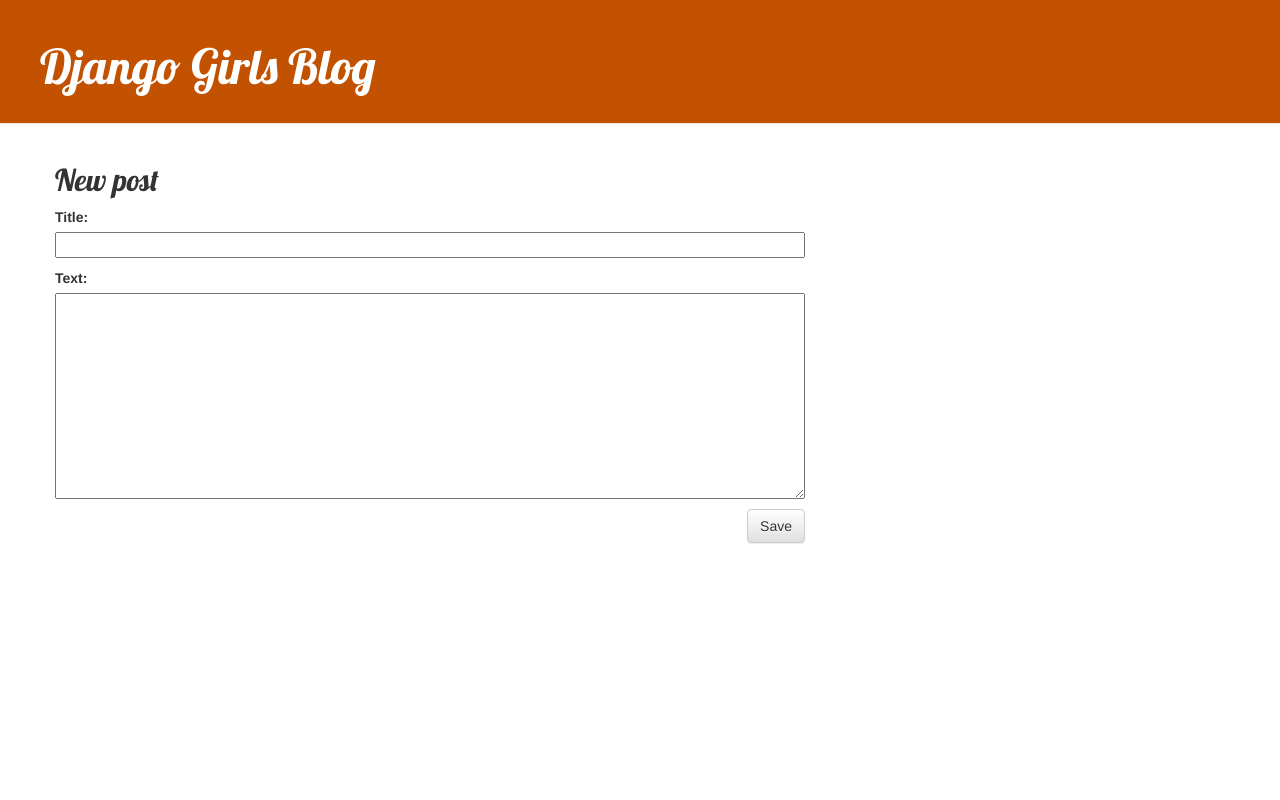
After one commit to Ocnaibill/my-first-blog, a Django app: page /post/new/ in a window 1280 px wide. The commit adds this page. Run offline with Django 3.2, Linux system fonts and the light colour scheme; some libraries are stand-ins or nearby versions.

Commit message:
Update post_list.html

```diff
--- a/blog/apps.py
+++ b/blog/apps.py
@@ -2,5 +2,4 @@ from django.apps import AppConfig
 
 
 class BlogConfig(AppConfig):
-    default_auto_field = 'django.db.models.BigAutoField'
     name = 'blog'
--- /dev/null
+++ b/blog/forms.py
@@ -0,0 +1,9 @@
+from django import forms
+from .models import Post
+
+
+class PostForm(forms.ModelForm):
+
+    class Meta:
+        model = Post
+        fields = ('title', 'text',)
--- a/blog/models.py
+++ b/blog/models.py
@@ -2,16 +2,16 @@ from django.conf import settings
 from django.db import models
 from django.utils import timezone
 
+
 class Post(models.Model):
     author = models.ForeignKey(settings.AUTH_USER_MODEL, on_delete=models.CASCADE)
     title = models.CharField(max_length=200)
-    text = models.TimeField()
+    text = models.TextField()
     created_date = models.DateTimeField(default=timezone.now)
     published_date = models.DateTimeField(blank=True, null=True)
 
-
     def publish(self):
-        self.published_date = timezone.now
+        self.published_date = timezone.now()
         self.save()
 
     def __str__(self):
--- a/blog/static/css/blog.css
+++ b/blog/static/css/blog.css
@@ -1,32 +1,20 @@
-h1 a, h2 a {
-    color: #C25100;
-    font-family: 'Lobster';
-}
-
-body {
-    padding-left: 15px;
-}
-
 .page-header {
     background-color: #C25100;
     margin-top: 0;
-    margin-bottom: 40px;
     padding: 20px 20px 20px 40px;
 }
 
-.page-header h1,
-.page-header h1 a,
-.page-header h1 a:visited,
-.page-header h1 a:active {
+.page-header h1, .page-header h1 a, .page-header h1 a:visited, .page-header h1 a:active {
     color: #ffffff;
     font-size: 36pt;
     text-decoration: none;
 }
 
-h1,
-h2,
-h3,
-h4 {
+.content {
+    margin-left: 40px;
+}
+
+h1, h2, h3, h4 {
     font-family: 'Lobster', cursive;
 }
 
@@ -38,14 +26,11 @@ h4 {
     float: right;
 }
 
-.post-form textarea,
-.post-form input {
+.post-form textarea, .post-form input {
     width: 100%;
 }
 
-.top-menu,
-.top-menu:hover,
-.top-menu:visited {
+.top-menu, .top-menu:hover, .top-menu:visited {
     color: #ffffff;
     float: right;
     font-size: 26pt;
@@ -56,25 +41,6 @@ h4 {
     margin-bottom: 70px;
 }
 
-.post h2 a,
-.post h2 a:visited {
+.post h2 a, .post h2 a:visited {
     color: #000000;
 }
-
-.post > .date,
-.post > .actions {
-    float: right;
-}
-
-.btn-secondary,
-.btn-secondary:visited {
-    color: #C25100;
-    background: none;
-    border-color: #C25100;
-    margin-left: 15px;
-}
-
-.btn-secondary:hover {
-    color: #FFFFFF;
-    background-color: #C25100;
-}
--- a/blog/templates/blog/base.html
+++ b/blog/templates/blog/base.html
@@ -1,25 +1,27 @@
 {% load static %}
-<!DOCTYPE html>
 <html>
   <head>
     <title>Django Girls blog</title>
-        <link rel="stylesheet" href="https://cdn.jsdelivr.net/npm/bootstrap@5.3.3/dist/css/bootstrap.min.css" integrity="sha384-QWTKZyjpPEjISv5WaRU9OFeRpok6YctnYmDr5pNlyT2bRjXh0JMhjY6hW+ALEwIH" crossorigin="anonymous">
-        <link rel="stylesheet" href="https://fonts.googleapis.com/css?family=Lobster&subset=latin,latin-ext">
+    <link rel="stylesheet" href="//maxcdn.bootstrapcdn.com/bootstrap/3.2.0/css/bootstrap.min.css">
+    <link rel="stylesheet" href="//maxcdn.bootstrapcdn.com/bootstrap/3.2.0/css/bootstrap-theme.min.css">
+    <link href='//fonts.googleapis.com/css?family=Lobster&subset=latin,latin-ext' rel='stylesheet' type='text/css'>
     <link rel="stylesheet" href="{% static 'css/blog.css' %}">
   </head>
   <body>
-        <header class="page-header">
-          <div class="container">
+    <div class="page-header">
+        {% if user.is_authenticated %}
+            <a href="{% url 'post_new' %}" class="top-menu"><span class="glyphicon glyphicon-plus"></span></a>
+        {% endif %}
         <h1><a href="/">Django Girls Blog</a></h1>
     </div>
-        </header>
-        <main class="container">
+
+    <div class="content container">
       <div class="row">
-                <div class="col">
+        <div class="col-md-8">
           {% block content %}
           {% endblock %}
         </div>
       </div>
-        </main>
+    </div>
   </body>
 </html>
--- /dev/null
+++ b/blog/templates/blog/post_edit.html
@@ -0,0 +1,9 @@
+{% extends 'blog/base.html' %}
+
+{% block content %}
+    <h2>New post</h2>
+    <form method="POST" class="post-form">{% csrf_token %}
+        {{ form.as_p }}
+        <button type="submit" class="save btn btn-default">Save</button>
+    </form>
+{% endblock %}
--- a/blog/urls.py
+++ b/blog/urls.py
@@ -1,6 +1,10 @@
 from django.urls import path
 from . import views
 
+
 urlpatterns = [
     path('', views.post_list, name='post_list'),
+    path('post/<int:pk>/', views.post_detail, name='post_detail'),
+    path('post/new/', views.post_new, name='post_new'),
+    path('post/<int:pk>/edit/', views.post_edit, name='post_edit'),
 ]
--- a/blog/views.py
+++ b/blog/views.py
@@ -1,7 +1,45 @@
-from django.shortcuts import render
+from django.shortcuts import render, get_object_or_404, redirect
+from .models import Post
+from .forms import PostForm
 from django.utils import timezone
-from .models import Post
+
 
 def post_list(request):
-    posts = Post.objects.filter(published_date__lte=timezone.now()).order_by('published_date')
+    posts = Post.objects.filter(
+                            published_date__lte=timezone.now()
+                        ).order_by('published_date')
     return render(request, 'blog/post_list.html', {'posts': posts})
+
+
+def post_detail(request, pk):
+    post = get_object_or_404(Post, pk=pk)
+    return render(request, 'blog/post_detail.html', {'post': post})
+
+
+def post_new(request):
+    if request.method == "POST":
+        form = PostForm(request.POST)
+        if form.is_valid():
+            post = form.save(commit=False)
+            post.author = request.user
+            post.published_date = timezone.now()
+            post.save()
+            return redirect('post_detail', pk=post.pk)
+    else:
+        form = PostForm()
+        return render(request, 'blog/post_edit.html', {'form': form})
+
+
+def post_edit(request, pk):
+    post = get_object_or_404(Post, pk=pk)
+    if request.method == "POST":
+        form = PostForm(request.POST, instance=post)
+        if form.is_valid():
+            post = form.save(commit=False)
+            post.author = request.user
+            post.published_date = timezone.now()
+            post.save()
+            return redirect('post_detail', pk=post.pk)
+    else:
+        form = PostForm(instance=post)
+        return render(request, 'blog/post_edit.html', {'form': form})
--- a/mysite/urls.py
+++ b/mysite/urls.py
@@ -1,8 +1,7 @@
-"""
-URL configuration for mysite project.
+"""mysite URL Configuration
 
 The `urlpatterns` list routes URLs to views. For more information please see:
-    https://docs.djangoproject.com/en/5.1/topics/http/urls/
+    https://docs.djangoproject.com/en/2.0/topics/http/urls/
 Examples:
 Function views
     1. Add an import:  from my_app import views
--- a/mysite/wsgi.py
+++ b/mysite/wsgi.py
@@ -4,13 +4,13 @@ WSGI config for mysite project.
 It exposes the WSGI callable as a module-level variable named ``application``.
 
 For more information on this file, see
-https://docs.djangoproject.com/en/5.1/howto/deployment/wsgi/
+https://docs.djangoproject.com/en/2.0/howto/deployment/wsgi/
 """
 
 import os
 
 from django.core.wsgi import get_wsgi_application
 
-os.environ.setdefault('DJANGO_SETTINGS_MODULE', 'mysite.settings')
+os.environ.setdefault("DJANGO_SETTINGS_MODULE", "mysite.settings")
 
 application = get_wsgi_application()
--- a/requirements.txt
+++ b/requirements.txt
@@ -1 +1 @@
-Django~=5.1.2
+Django~=2.0.6
```
Also changed, not shown: blog/templates/blog/post_detail.html (added, +16 -0 lines), blog/templates/blog/post_list.html (+7 -7 lines), manage.py (+2 -9 lines), mysite/settings.py (+16 -20 lines), README.md (added), blog/admin.py (line endings or trailing spaces), blog/migrations/0001_initial.py, 1 other file. Lines whose indentation alone changed are shown as unchanged.
